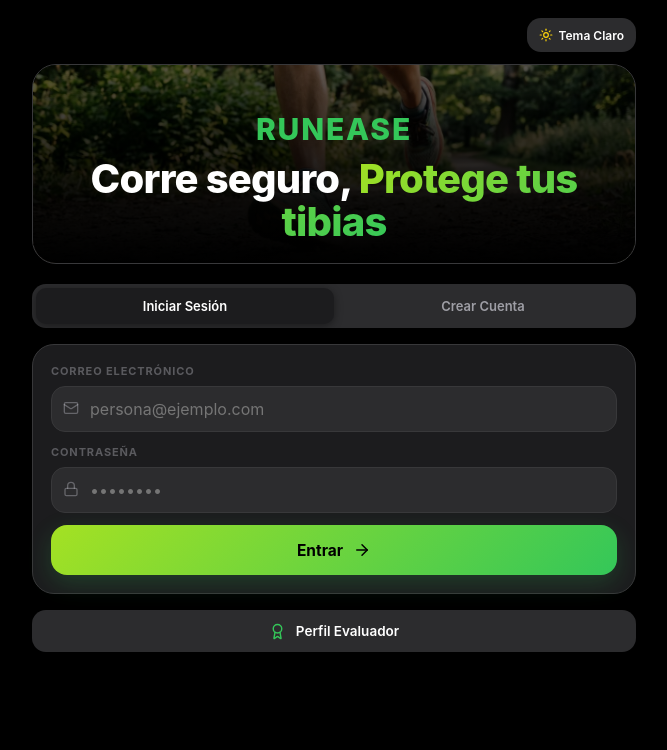
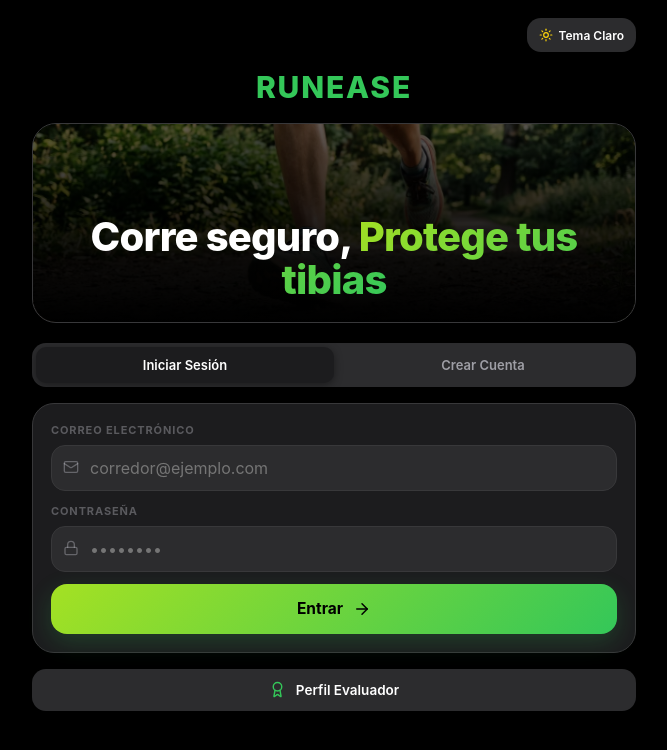
Before and after one commit to Davis123S/runsindolor-app, a React (Vite) app: page / in a window 1280 px wide. Shown: the top 750 px of the page, without its empty margins (306-973 px from the left). Built offline with nearby package versions, Linux system fonts and the light colour scheme.

Commit message:
Ultimo ajuste App.jsx

```diff
--- a/src/App.jsx
+++ b/src/App.jsx
@@ -954,6 +954,23 @@ function AuthView({ theme, onToggleTheme, onLogin, onRegister, onDemoLogin }) {
         </button>
       </div>
 
+     <div style={{ textAlign: 'center', marginBottom: '12px' }}>
+        <span
+          style={{
+            display: 'inline-block',
+            margin: 0,
+            padding: 0,
+            fontSize: '30px',
+            fontWeight: 800,
+            letterSpacing: '0.06em',
+            textTransform: 'uppercase',
+            color: '#34c759'
+          }}
+        >
+          RunEase
+        </span>
+      </div>
+
       <div className="hero-card" style={{ minHeight: '200px', marginBottom: '20px', justifyContent: 'flex-end' }}>
         <img src="/assets/Inicio.jpg" alt="Running preventivo" className="hero-bg" />
         <div className="hero-overlay" />
@@ -967,19 +984,6 @@ function AuthView({ theme, onToggleTheme, onLogin, onRegister, onDemoLogin }) {
             width: '100%'
           }}
         >
-          <span
-            style={{
-              margin: 0,
-              padding: 0,
-              fontSize: '30px',
-              fontWeight: 800,
-              letterSpacing: '0.06em',
-              textTransform: 'uppercase',
-              color: '#34c759'
-            }}
-          >
-            RunEase
-          </span>
           <h1 className="display" style={{ fontSize: '40px', marginTop: '4px' }}>
             Corre seguro, <span className="grad-text">Protege tus tibias</span>
           </h1>
@@ -1006,7 +1010,7 @@ function AuthView({ theme, onToggleTheme, onLogin, onRegister, onDemoLogin }) {
             <input
               type="email"
               required
-              placeholder="persona@ejemplo.com"
+              placeholder="corredor@ejemplo.com"
               className="input-field"
               style={{ paddingLeft: '38px' }}
               value={email}
```
